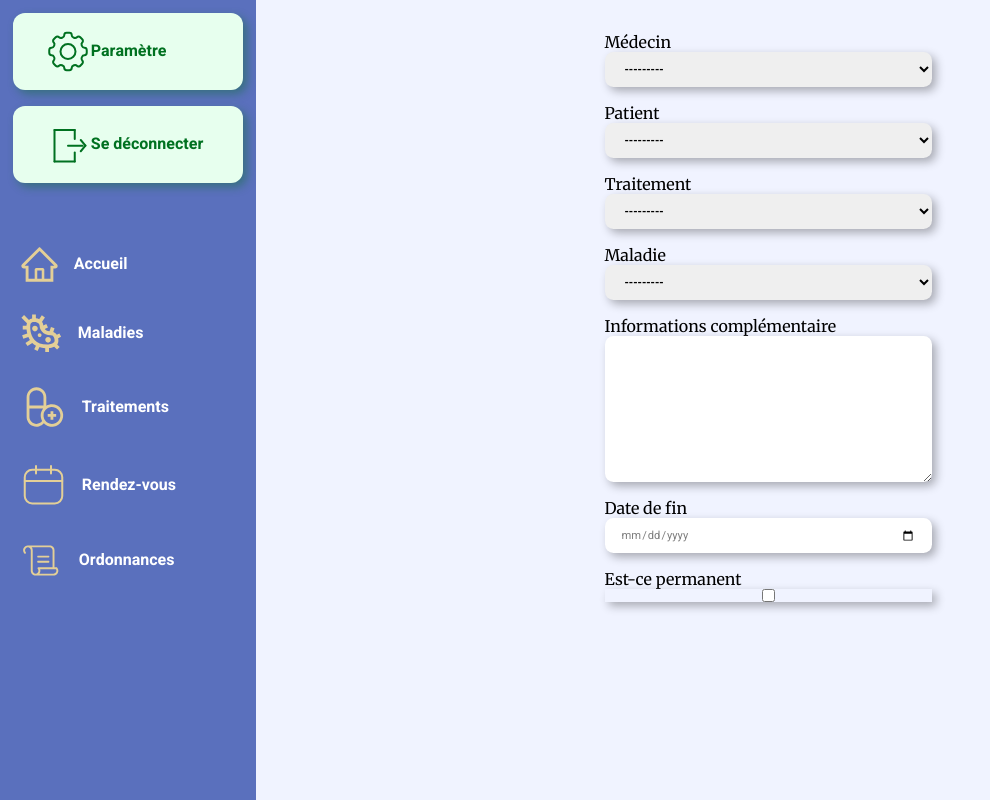
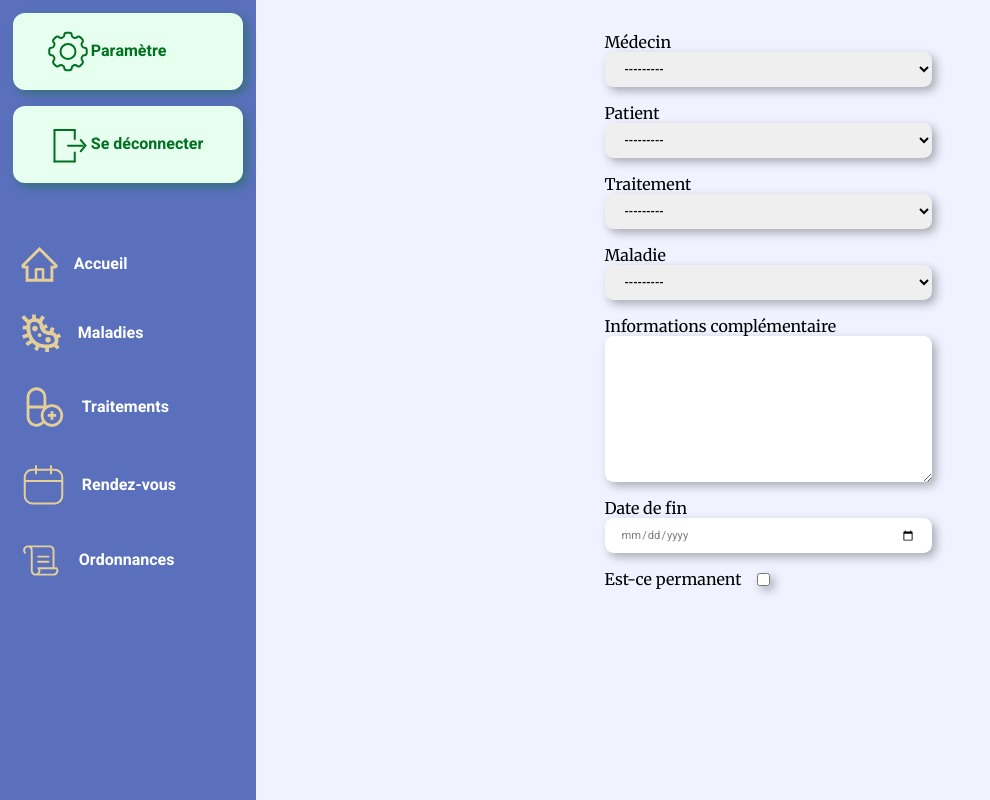
Before and after one commit to Redshark61/mon-carnet-de-sante, a Django app: page /home/prescription/add in a window 1280 px wide. Shown: the whole page, without its empty margins (0-990 px from the left). Run offline with Django 4.2, Linux system fonts and the light colour scheme; data that the repository does not hold is empty.

Commit message:
added a js way to handle checkbox input style

```diff
--- a/health_book/home/templates/home/add_prescription.html
+++ b/health_book/home/templates/home/add_prescription.html
@@ -1,4 +1,5 @@
 {% extends 'home/_base.html' %}
+{% load static %}
 
 {% block title %}Ajouter une ordonnance{% endblock title %}
 
@@ -21,3 +22,7 @@
 </form>
 
 {% endblock content %}
+
+{% block script %}
+<script src="{% static 'js/form-control.js' %}"></script>
+{% endblock script %}
--- /dev/null
+++ b/health_book/static/js/form-control.js
@@ -0,0 +1,5 @@
+const checkboxs = document.querySelectorAll('input[type="checkbox"]');
+
+checkboxs.forEach((checkbox) => {
+	checkbox.parentElement.classList.add("form__group--checkbox");
+});
--- a/health_book/static/style/base/_reset.scss
+++ b/health_book/static/style/base/_reset.scss
@@ -1,10 +1,14 @@
 * {
-    margin: 0;
-    padding: 0;
-    box-sizing: border-box;
+	margin: 0;
+	padding: 0;
+	box-sizing: border-box;
 }
 
 body,
 html {
-    min-height: 100vh;
+	min-height: 100vh;
 }
+
+input[type="checkbox"] {
+	cursor: pointer;
+}
--- a/health_book/static/style/layout/_form.scss
+++ b/health_book/static/style/layout/_form.scss
@@ -19,7 +19,12 @@ form {
 	&:first-child {
 		margin-top: 1rem;
 	}
+}
 
+.form__group--checkbox {
+	flex-direction: row;
+	align-items: center;
+	gap: 1rem;
 }
 
 .form__control {
@@ -34,7 +39,6 @@ form {
 	&:focus {
 		@include active-btn-light-green;
 	}
-
 }
 
 .form--add {
@@ -42,7 +46,7 @@ form {
 	gap: 0.5rem;
 	align-items: center;
 
-    &>.form__plus {
+	& > .form__plus {
 		width: fit-content;
 		aspect-ratio: 1;
 		font-size: 1rem;
--- a/health_book/static/style/main.css
+++ b/health_book/static/style/main.css
@@ -11,6 +11,10 @@
 body,
 html {
   min-height: 100vh;
+}
+
+input[type="checkbox"] {
+  cursor: pointer;
 }
 
 body {
@@ -153,6 +157,17 @@ form {
 
 .form__group:first-child {
   margin-top: 1rem;
+}
+
+.form__group--checkbox {
+  -webkit-box-orient: horizontal;
+  -webkit-box-direction: normal;
+      -ms-flex-direction: row;
+          flex-direction: row;
+  -webkit-box-align: center;
+      -ms-flex-align: center;
+          align-items: center;
+  gap: 1rem;
 }
 
 .form__control {
```
Also changed, not shown: 1 other file. Lines whose indentation alone changed are shown as unchanged.
